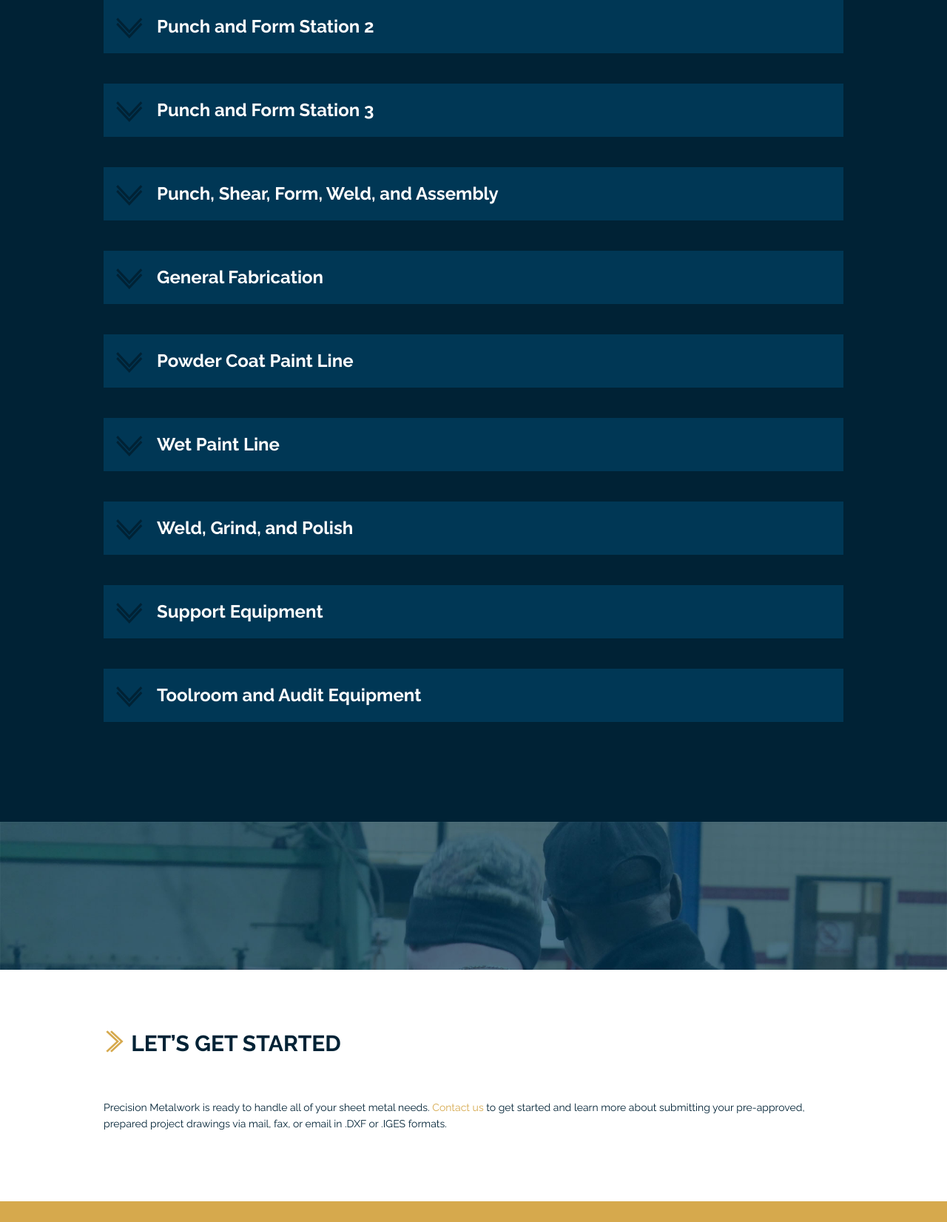
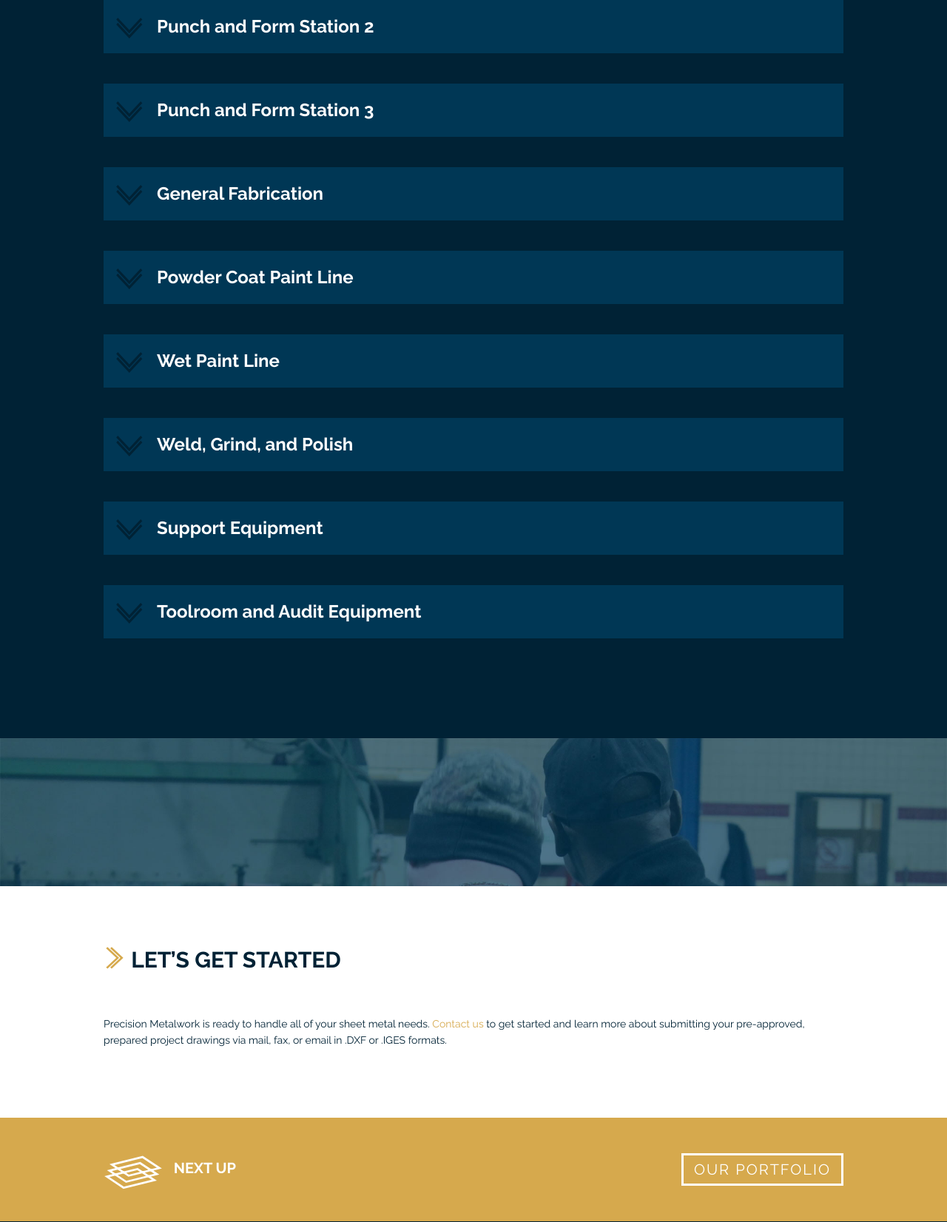
Before and after one commit to lindseyemaddox/precision-metalwork, a PHP site: page /work-centers in a window 1280 px wide. Shown: the part 886-2538 px from the top of the page at 74% size. Run offline with PHP 8.4, Linux system fonts and the light colour scheme; some libraries are stand-ins or nearby versions; some web fonts are replaced.

Commit message:
Rachel's edits to work stations page

```diff
--- a/work-centers.php
+++ b/work-centers.php
@@ -60,7 +60,7 @@
 
             <ul class="twoCol lastChild">
                 <li><span class="icon-li"></span> Strippit Global 20 turret press</li>
-                <li><span class="icon-li"></span> Guifil CNC 8' hydraulic press brake</li>
+                <li><span class="icon-li"></span> Trumpf 3100 10' hydraulic press brake</li>
             </ul>
 
             <ul class="twoCol two lastChild">
@@ -86,25 +86,6 @@
           </div>
         </div>
         <div class="tab">
-          <input id="tab-five" type="radio" name="tabs2">
-          <label for="tab-five"><span class="icon-arrow-double"></span> Punch, Shear, Form, Weld, and Assembly</label>
-          <div class="tab-content">
-
-            <ul class="twoCol lastChild">
-                <li><span class="icon-li"></span> Strippit CNC 1250 turret press</li>
-                <li><span class="icon-li"></span> Edwards 4' electric/mechanical shear</li>
-                <li><span class="icon-li"></span> Pro-notch 9" x 90-degree notcher</li>
-                <li><span class="icon-li"></span> Guifil CNC 10' hydraulic press brake</li>
-            </ul>
-
-            <ul class="twoCol two lastChild">
-                <li><span class="icon-li"></span> 5. TIG welding station</li>
-                <li><span class="icon-li"></span> Assembly station</li>
-                <li><span class="icon-li"></span> <a href="/metalwork/welding-laser-cutting">Visit Welding &amp; Laser Cutting Page</a></li>
-            </ul>
-          </div>
-        </div>
-        <div class="tab">
           <input id="tab-six" type="radio" name="tabs2">
           <label for="tab-six"><span class="icon-arrow-double"></span> General Fabrication</label>
           <div class="tab-content">
@@ -112,9 +93,12 @@
             <ul class="twoCol lastChild">
                 <li><span class="icon-li"></span> Summit 100-ton Obi, 35" x 25" bed, 17.5" shut height</li>
                 <li><span class="icon-li"></span> Strippit "Super 30" manual punch press (1)</li>
+                <li><span class="icon-li"></span> Edwards 4' electric/mechanical shear</li>
+                <li><span class="icon-li"></span> Pro-notch 9" x 90-degree notcher</li>
             </ul>
 
             <ul class="twoCol two lastChild">
+                <li><span class="icon-li"></span> Assembly Station</li>
                 <li><span class="icon-li"></span> Promecam 10’ CNC hydraulic press brake</li>
                 <li><span class="icon-li"></span> <a href="/metalwork/fabrication-assembly">Visit Fabrication &amp; Assembly Page</a></li>
             </ul>
@@ -171,7 +155,7 @@
             </ul>
 
             <ul class="twoCol two lastChild">
-                <li><span class="icon-li"></span> Grinding, sanding booth, and miscellaneous support equipment</li>
+                <li><span class="icon-li"></span> Time Savers straight line sander</li>
                 <li><span class="icon-li"></span> <a href="/metalwork/grinding-polishing">Visit Grinding &amp; Polishing Page</a></li>
             </ul>
 
@@ -184,7 +168,7 @@
           <div class="tab-content">
 
             <ul class="twoCol lastChild">
-                <li><span class="icon-li"></span> Forklift trucks (3)</li>
+                <li><span class="icon-li"></span> Forklift trucks (4)</li>
                 <li><span class="icon-li"></span> Ford pickup truck</li>
                 <li><span class="icon-li"></span> Wood pallet manufacturing equipment</li>
                 <li><span class="icon-li"></span> Automatic pallet stretch-wrapping machine</li>
```
